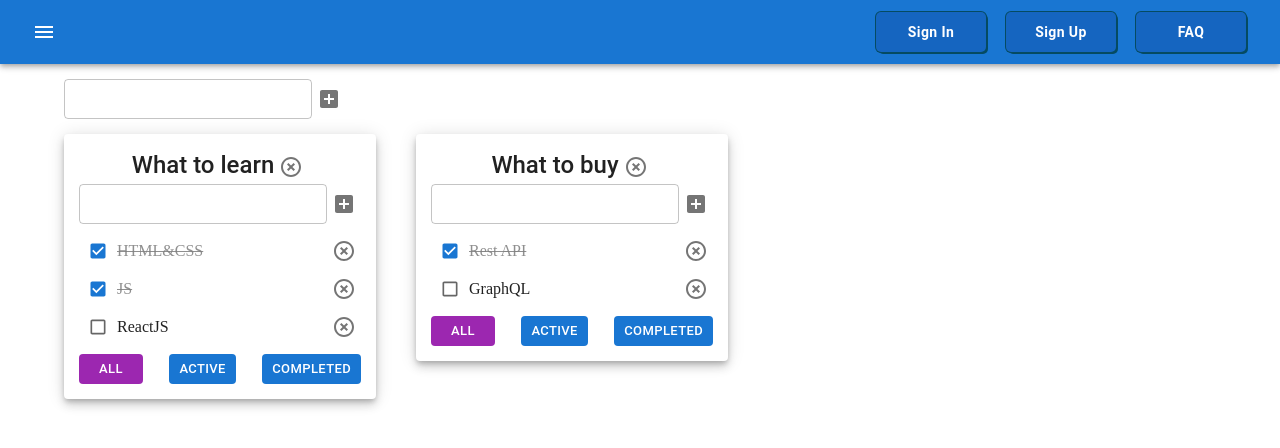
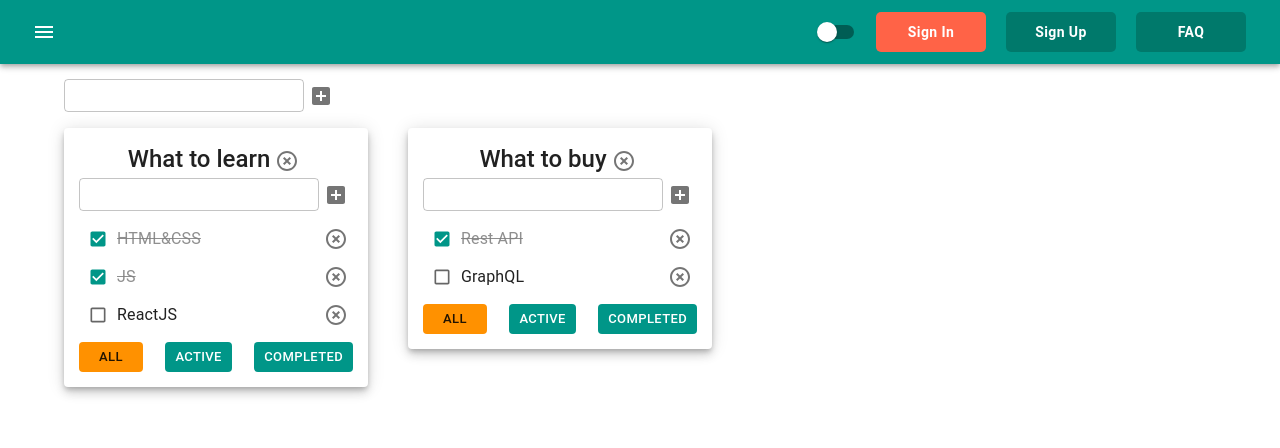
Before and after one commit to St0rY87/it-incubator-shool, a React (Vite) app in the folder todo-list/: page / in a window 1280 px wide. Shown: the top 448 px of the page. Built offline with nearby package versions, Linux system fonts and the light colour scheme.

Commit message:
feat todo: added switcher

```diff
--- a/todo-list/src/App.css
+++ b/todo-list/src/App.css
@@ -46,4 +46,5 @@ p {
 
 .wrapper-input {
   display: flex;
+  align-items: flex-start;
 }
--- a/todo-list/src/App.tsx
+++ b/todo-list/src/App.tsx
@@ -8,14 +8,19 @@ import {
   Box,
   Button,
   Container,
+  createTheme,
+  CssBaseline,
   Grid,
   IconButton,
   Paper,
+  Switch,
+  ThemeProvider,
   Toolbar,
 } from "@mui/material";
 import MenuIcon from "@mui/icons-material/Menu";
 import { NavButton } from "./NavButton";
 import { containerSx } from "./Todolist.styles";
+import { blue, orange, pink, teal } from "@mui/material/colors";
 
 export type TaskType = {
   id: string;
@@ -151,17 +156,30 @@ export const App = () => {
     );
   };
 
+  const [isDark, setIsDark] = useState(false)
+
+  const theme = createTheme({
+    palette: {
+      primary: teal,
+      secondary: orange,
+      mode: isDark ? 'dark' : 'light'
+    },
+  });
+
   return (
     <div className="app">
+      <ThemeProvider theme={theme}>
+        <CssBaseline />
         <AppBar position="static">
           <Toolbar sx={containerSx}>
             <IconButton color="inherit">
               <MenuIcon />
             </IconButton>
-          <Box >
-            <NavButton color="inherit">Sign in</NavButton>
-            <NavButton color="inherit">Sign up</NavButton>
-            <NavButton color="inherit">FAQ</NavButton>
+            <Box>
+              <Switch onChange={()=>setIsDark(!isDark)}/>
+              <NavButton background="tomato">Sign in</NavButton>
+              <NavButton>Sign up</NavButton>
+              <NavButton>FAQ</NavButton>
             </Box>
           </Toolbar>
         </AppBar>
@@ -195,6 +213,7 @@ export const App = () => {
             })}
           </Grid>
         </Container>
+      </ThemeProvider>
     </div>
   );
 };
--- a/todo-list/src/NavButton.ts
+++ b/todo-list/src/NavButton.ts
@@ -5,14 +5,14 @@ type Props = {
   background? : string
 }
 
-export const NavButton = styled(Button)<Props>(({ background }) =>({
+export const NavButton = styled(Button)<Props>(({ background, theme }) =>({
   minWidth: "110px",
   fontWeight: "bold",
-  boxShadow: "0 0 0 1px #054B62, 2px 2px 0 0 #054B62",
+  boxShadow: `0 0 0 1px ${theme.palette.primary}, 1px 1px 0 0 #054B62`,
   borderRadius: "5px",
   textTransform: "capitalize",
   margin: "0 10px",
   padding: "8px 24px",
-  color: "#ffffff",
-  background: "#1565c0",
+  color: theme.palette.primary.contrastText,
+  background: background || theme.palette.primary.dark,
 }));
--- a/todo-list/src/Todolist.styles.ts
+++ b/todo-list/src/Todolist.styles.ts
@@ -9,3 +9,19 @@ export const getListItemSx = (isDone: boolean): SxProps => ({
   opacity: isDone ? "0.5" : "1",
   textDecoration: isDone ? "line-through" : "unset",
 });
+
+export const inputSx: SxProps = {
+  "& input": {
+    padding: "5px 10px",
+  },
+};
+
+export const wrapperInputSx: SxProps = {
+  display: 'flex',
+  alignItems: 'flex-start'
+}
+
+// .wrapper-input {
+//   display: flex;
+//   align-items: flex-start;
+// }
--- a/todo-list/src/components/createItemForm/CreateItemForm.tsx
+++ b/todo-list/src/components/createItemForm/CreateItemForm.tsx
@@ -1,6 +1,7 @@
 import { useState, type ChangeEvent, type KeyboardEvent } from "react";
-import { IconButton, TextField } from "@mui/material";
+import { Box, IconButton, TextField } from "@mui/material";
 import AddBoxIcon from "@mui/icons-material/AddBox";
+import { inputSx, wrapperInputSx } from "../../Todolist.styles";
 
 type Props = {
   onCreateItem: (title: string) => void;
@@ -8,7 +9,7 @@ type Props = {
 
 export const CreateItemForm = ({ onCreateItem }: Props) => {
   const [valueInput, setValueInput] = useState("");
-  const [error, setError] = useState<string | null >(null);
+  const [error, setError] = useState<string | null>(null);
 
   const handleCreateItem = () => {
     const trimmedTitle = valueInput.trim();
@@ -31,14 +32,15 @@ export const CreateItemForm = ({ onCreateItem }: Props) => {
   };
 
   return (
-    <div className="wrapper-input">
+    <Box className="wrapper-input" sx={wrapperInputSx}>
       <TextField
         size="small"
         value={valueInput}
         onChange={handleChangeTitle}
         onKeyDown={handleCreateItemOnEnter}
         error={error}
-        helperText={error && 'Enter valid title'}
+        helperText={error && "Enter valid title"}
+        sx={inputSx}
       />
 
       <IconButton size="small" onClick={handleCreateItem}>
@@ -46,6 +48,6 @@ export const CreateItemForm = ({ onCreateItem }: Props) => {
       </IconButton>
 
       {/* {error && error !== undefined ? <p className="error-message">{error}</p> : ""} */}
-    </div>
+    </Box>
   );
 };
```
Lines whose indentation alone changed are shown as unchanged.
